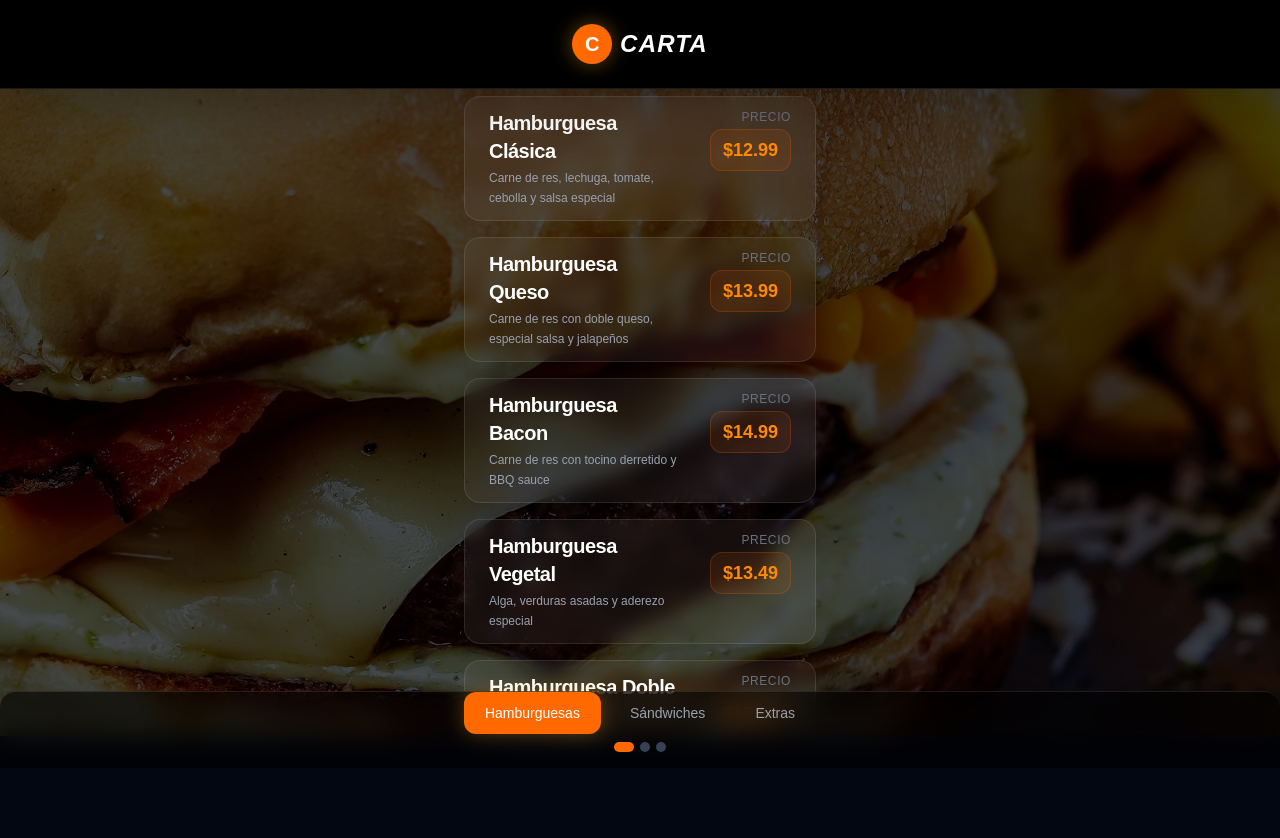
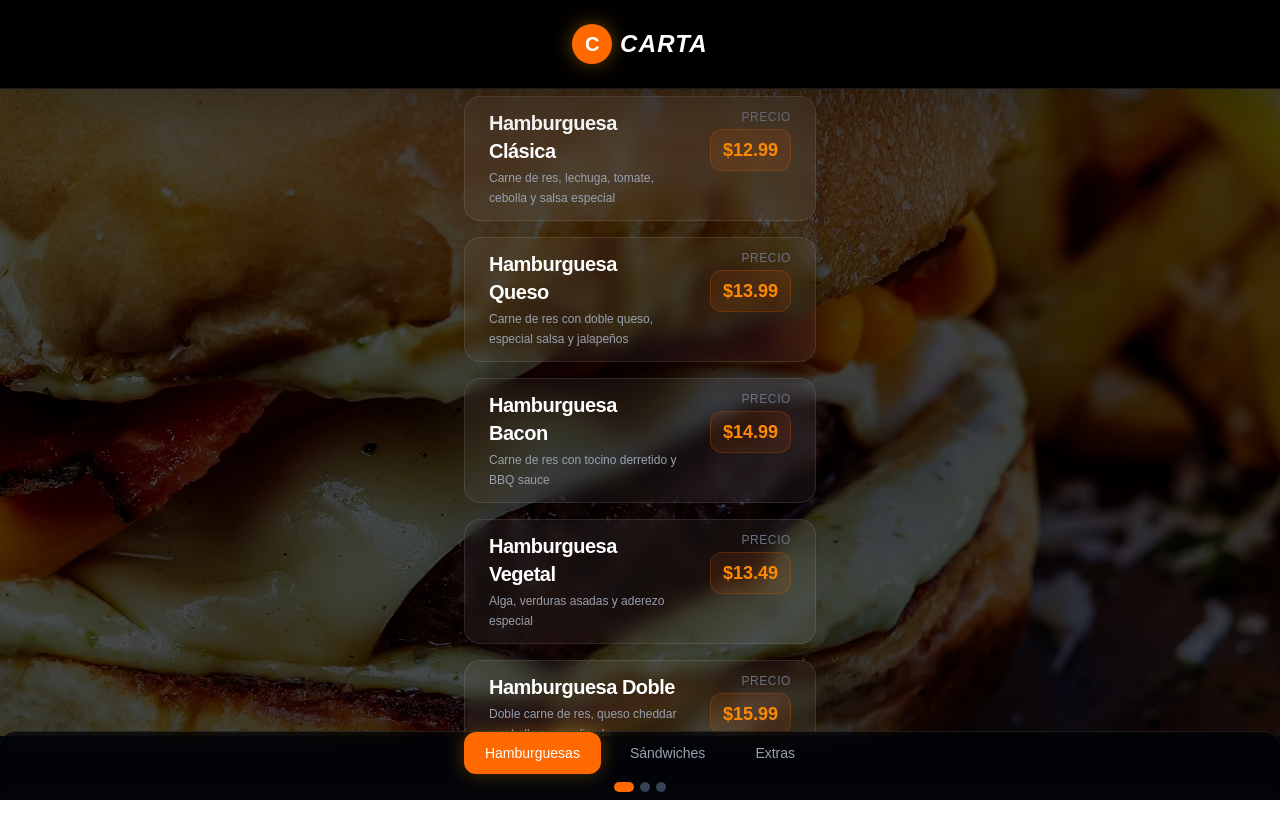
Before and after one commit to BrLearnix/carta, a Next.js app: page / in a window 1280 px wide. Shown: the top 838 px of the page. After the commit the page ends 800 px from the top, so only its background shows below. Built offline with nearby package versions, Linux system fonts and the light colour scheme.

Commit message:
se elimino espacio en blanco en el menu inferior

```diff
--- a/app/page.tsx
+++ b/app/page.tsx
@@ -127,7 +127,7 @@ export default function Home() {
 
       <div
         ref={scrollRef}
-        className="flex flex-row overflow-x-hidden h-full pt-[80px] pb-32"
+        className="flex flex-row overflow-x-hidden h-full pt-[80px] pb-1"
         style={{ scrollbarWidth: "none" }}
         onTouchStart={handleDragStart}
         onTouchMove={handleDragMove}
@@ -148,7 +148,7 @@ export default function Home() {
             style={{ backgroundImage: `url("${fondos[cat.id]}")`, backgroundSize: "cover", backgroundPosition: "center" }}
           >
             <div className="absolute inset-0 bg-black/70" />
-            <div className="relative z-10 overflow-y-auto scrollbar-none mt-4 max-h-[calc(100vh-160px)] w-full max-w-sm px-4">
+            <div className="relative z-10 overflow-y-auto scrollbar-none mt-4 max-h-[calc(100vh-160px)] w-full max-w-sm px-4 pb-1">
               {menuItems[cat.id].map((item: MenuItem) => (
                 <div
                   key={item.label}
@@ -180,7 +180,7 @@ export default function Home() {
       </div>
 
       <div
-        className="fixed bottom-8 left-0 w-full z-50 isolate flex flex-col items-center gap-2 px-4 pb-4 bg-black/60 backdrop-blur-md border-t border-white/10 rounded-t-2xl"
+        className="fixed bottom-0 left-0 w-full z-50 isolate flex flex-col items-center gap-2 px-4 pb-2 bg-black/60 backdrop-blur-md border-t border-white/10 rounded-t-2xl"
       >
         <nav className="flex space-x-2">
           {categories.map((cat, i) => (
```
